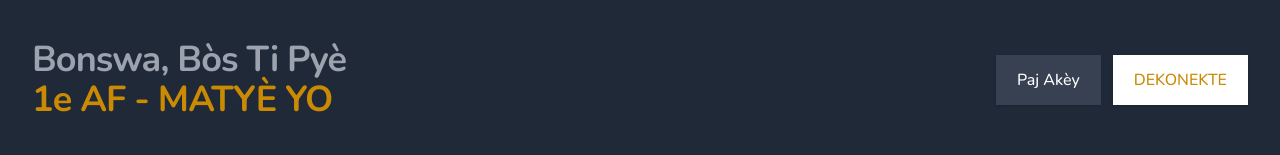
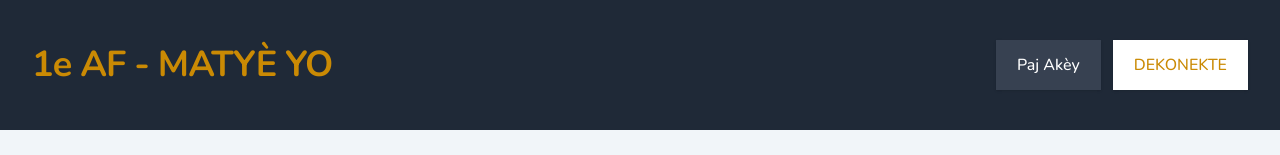
Before and after one commit to joe-watson-sbf/demo-platafom-nimerik-v1, a React (Create React App) app: page /1e-af in a window 1280 px wide. Shown: the top 155 px of the page. Built offline with nearby package versions, Linux system fonts and the light colour scheme; sample sign-in values are in the browser's storage.

Commit message:
first commit

```diff
--- a/package.json
+++ b/package.json
@@ -1,5 +1,5 @@
 {
-  "name": "platfom-nimerik",
+  "name": "platfom-nimerik-demo",
   "homepage": "https://joe-watson-sbf.github.io/platfom-nimerik",
   "version": "0.1.0",
   "private": true,
@@ -16,7 +16,6 @@
     "web-vitals": "^3.0.4"
   },
   "scripts": {
-    "predeploy": "npm run build",
     "deploy": "gh-pages -d build",
     "start": "react-scripts start",
     "build": "react-scripts build",
--- a/src/App.js
+++ b/src/App.js
@@ -16,12 +16,15 @@ const App = () => {
     const RequireAuth = ({ children }) => {
         return currentUser ? children : <Navigate to={"/login"} />;
     };
+
+
     return (
         <div>
             <BrowserRouter>
                 <Routes>
 
                     <Route path='/login' element={<Login />} />
+                    <Route path='*' element={<Login />} />
                     <Route path='' element={<RequireAuth>  <Home /> </RequireAuth>} />
                     <Route path='1e-af'>
                         <Route index element={<RequireAuth> <JenerikPaj btnText={'Al Nan Klas La'} kle={'matye'} displayColumn title='MATYÈ YO' klas={'1e AF'} /> </RequireAuth> } />
--- a/src/components/CTASection.jsx
+++ b/src/components/CTASection.jsx
@@ -6,8 +6,8 @@ import { AuthContext } from '../context/AuthContext'
 export const CTASection = ({ title, subTitle }) => {
     const { dispatch } = useContext(AuthContext)
     const navigate = useNavigate()
-    const date = new Date().toLocaleString()
-    const salitasyon = date.includes('PM') ? 'Bonswa,' : 'Bonjou,'
+    /* const date = new Date().toLocaleString()
+    const salitasyon = date.includes('PM') ? 'Bonswa,' : 'Bonjou,' */
 
     const pathName = window.location.pathname
 
@@ -26,7 +26,7 @@ export const CTASection = ({ title, subTitle }) => {
         <div className="bg-gray-800 sm:h-40 h-50 sm:text-justify drop-shadow-md sm:mb-28 mb-16">
             <div className="mx-auto max-w-7xl flex justify-between flex-wrap py-8 px-4 sm:px-6 lg:flex lg:items-center lg:justify-between lg:py-10 lg:px-8">
                 <h2 className="text-3xl font-bold tracking-tight text-gray-400 sm:text-4xl">
-                    <span className="block">{salitasyon + ' ' + title} </span>
+                    {/* <span className="block">{salitasyon + ' ' + title} </span> */}
                     <span className="block text-yellow-600">{subTitle}</span>
                 </h2>
 
--- a/src/pages/login/Login.jsx
+++ b/src/pages/login/Login.jsx
@@ -10,7 +10,7 @@ const Login = () => {
     const { dispatch,  currentUser } = useContext(AuthContext)
     const navigate = useNavigate()
     const [email, setEmail] = React.useState('Rantre kourye elektronik ou...')
-    const [password, setPassword] = React.useState('000000000000000')
+    const [password, setPassword] = React.useState('00000000')
 
 
     useEffect(() => {
@@ -21,7 +21,7 @@ const Login = () => {
 
     const handleSubmit = (event) => {
         event.preventDefault()
-        console.log({ email, password })
+
         if (email === user.email && password === user.password) {
             dispatch({
                 type: 'LOGIN',
```
